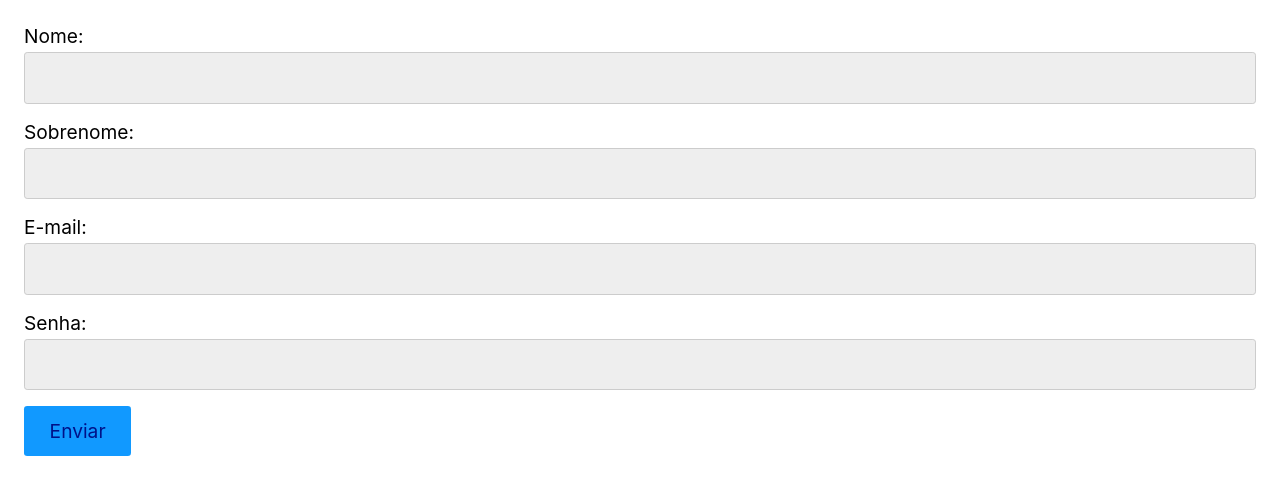
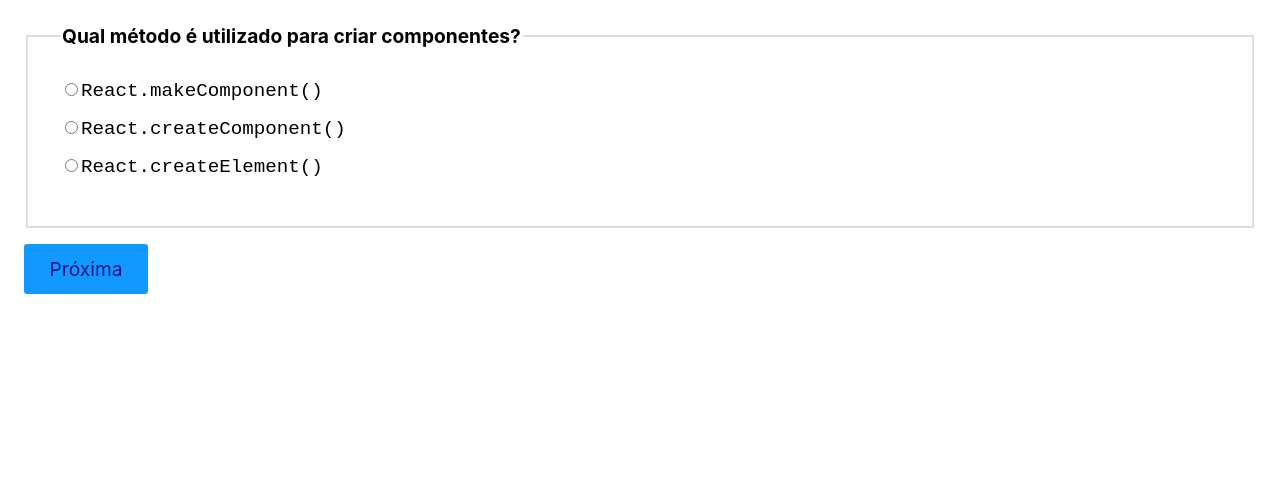
Before and after one commit to Henrique1204/React-Origamid, a React (Create React App) app in the folder appreact/: page / in a window 1280 px wide. Shown: the top 494 px of the page. Built offline with nearby package versions, Linux system fonts and the light colour scheme; the HTML template or start-up script is replaced by a standard one.

Commit message:
Adicionar desafio sobre formulario

```diff
--- a/appreact/src/App.js
+++ b/appreact/src/App.js
@@ -1,30 +1,79 @@
 import React from 'react';
-import Input from "./Form/Input.js";
-import useForm from './Hook/useForm.js';
+import Radio from './Form/Radio';
+
+const perguntas = [
+    {
+      pergunta: 'Qual método é utilizado para criar componentes?',
+      options: [
+        'React.makeComponent()',
+        'React.createComponent()',
+        'React.createElement()',
+      ],
+      resposta: 'React.createElement()',
+      id: 'p1',
+    },
+    {
+      pergunta: 'Como importamos um componente externo?',
+      options: [
+        'import Component from "./Component"',
+        'require("./Component")',
+        'import "./Component"',
+      ],
+      resposta: 'import Component from "./Component"',
+      id: 'p2',
+    },
+    {
+      pergunta: 'Qual hook não é nativo?',
+      options: ['useEffect()', 'useFetch()', 'useCallback()'],
+      resposta: 'useFetch()',
+      id: 'p3',
+    },
+    {
+      pergunta: 'Qual palavra deve ser utilizada para criarmos um hook?',
+      options: ['set', 'get', 'use'],
+      resposta: 'use',
+      id: 'p4',
+    },
+  ];
 
 const App = () => {
-    const nome = useForm();
-    const sobrenome = useForm(false);
-    const email = useForm("email");
-    const senha = useForm("senha");
+    const [respostas, setRespostas] = React.useState({
+        p1: "",
+        p2: "",
+        p3: "",
+        p4: ""
+    });
+    const [slide, setSlide] = React.useState(0);
+    const [resultado, setResultado] = React.useState(null);
+
+    function handleChange({target}) {
+        setRespostas({...respostas, [target.id]: target.value});
+    }
+
+    function resultadoFinal() {
+        const corretas = perguntas.filter(({id, resposta}) => respostas[id] === resposta);
+        setResultado(`Você acertou: ${corretas.length} de ${perguntas.length}`);
+    }
 
     function handleSubmit(event) {
         event.preventDefault();
-        const isValido = nome.validar() && email.validar() && senha.validar();
-
-        if (!isValido) {
-            console.log("Não enviou!");
+        if (slide < (perguntas.length - 1)) {
+            setSlide(slide + 1);
+        } else {
+            resultadoFinal();
+            setSlide(slide + 1);
         }
     }
 
     return (
         <form onSubmit={handleSubmit}>
-            <Input label="Nome:" id="nome" {...nome} />
-            <Input label="Sobrenome:" id="sobrenome" {...sobrenome} />
-            <Input label="E-mail:" id="email" type="email" {...email} />
-            <Input label="Senha:" id="senha" type="password" {...senha} />
+            {
+                perguntas.map((p, i) => (
+                    <Radio key={p.id} ativo={slide === i} {...p} value={respostas[p.id]} onChange={handleChange} />
+                ))
+            }
 
-            <button>Enviar</button>
+            {resultado ? <p>{resultado}</p> : <button>Próxima</button>}
         </form>
     );
 };
--- a/appreact/src/Form/Input.js
+++ /dev/null
@@ -1,23 +0,0 @@
-import React from 'react';
-
-const Input = ({id, label, valor, type, placeholder, erro, onBlur, onChange}) => {
-    const propsInput = {
-        id,
-        name: id,
-        type: type || "text",
-        value: valor,
-        placeholder,
-        onBlur,
-        onChange
-    };
-
-    return (
-        <>
-            <label htmlFor={id}>{label}</label>
-            <input {...propsInput}  />
-            {erro && <small style={{display: "block"}}>{erro}</small>}
-        </>
-    );
-}
-
-export default Input;
--- a/appreact/src/Form/Radio.js
+++ b/appreact/src/Form/Radio.js
@@ -1,16 +1,21 @@
 import React from 'react';
 
-const Radio = ({options, value, ...props}) => (
-    <>
+const Radio = ({pergunta, options, id, value, onChange, ativo}) => {
+    if (!ativo) return null;
+
+    return (
+        <fieldset style={{padding: "2rem", marginBottom: "1rem", border: "2px solid #ddd"}}>
+            <legend style={{fontWeight: "bold"}}>{pergunta}</legend>
             {
-            options.map((op, i) => (
-                <label key={op + i} style={{textTransform: "capitalize"}}>
-                    <input type="radio" value={op} checked={value === op} {...props}/>
+                options.map((op) => (
+                    <label key={op} style={{marginBottom: "1rem", fontFamily: "monospace"}}>
+                        <input id={id} type="radio" value={op} onChange={onChange} checked={value === op} />
                         {op}
                     </label>
                 ))
             }
-    </>
+        </fieldset>
     );
+};
 
 export default Radio;
--- a/appreact/src/Hook/useForm.js
+++ /dev/null
@@ -1,52 +0,0 @@
-import React from 'react';
-
-const tipos = {
-    cep: {
-        regex: /^\d{5}-?\d{3}$/,
-        menssagem: "CEP inválido!"
-    },
-    email: {
-        regex: /^\w+([-+.']\w+)*@\w+([-.]\w+)*\.\w+([-.]\w+)*$/,
-        menssagem: "E-mail inválido!"
-    },
-    senha: {
-        regex: /^(?=.*[A-Za-z])(?=.*\d)[A-Za-z\d]{8,}$/,
-        menssagem: "Mínimo 8 caractes, 1 letra e 1 numero."
-    }
-}
-
-const useForm = (tipo) => {
-    const [valor, setValor] = React.useState("");
-    const [erro, setErro] = React.useState(null);
-
-    function validar(valor) {
-        if (tipo === false) return true;
-
-        if (valor.length === 0) {
-            setErro("Preencha um valor.");
-            return false;
-        } else if (tipos[tipo] && !tipos[tipo].regex.test(valor)) {
-            setErro(tipos[tipo].menssagem);
-            return false;
-        } else {
-            setErro(null);
-            return true;
-        }
-    }
-
-    return {
-        valor,
-        setValor,
-        erro,
-        validar: () => validar(valor),
-        onChange: ({target}) => {
-            if (erro) validar(target.value);
-            setValor(target.value);
-        },
-        onBlur: () => {
-            validar(valor)
-        }
-    };
-};
-
-export default useForm;
```
Also changed, not shown: appreact/src/Form/Checkbox.js (deleted, +0 -26 lines), appreact/src/Form/Select.js (deleted, +0 -14 lines). Lines whose indentation alone changed are shown as unchanged.
